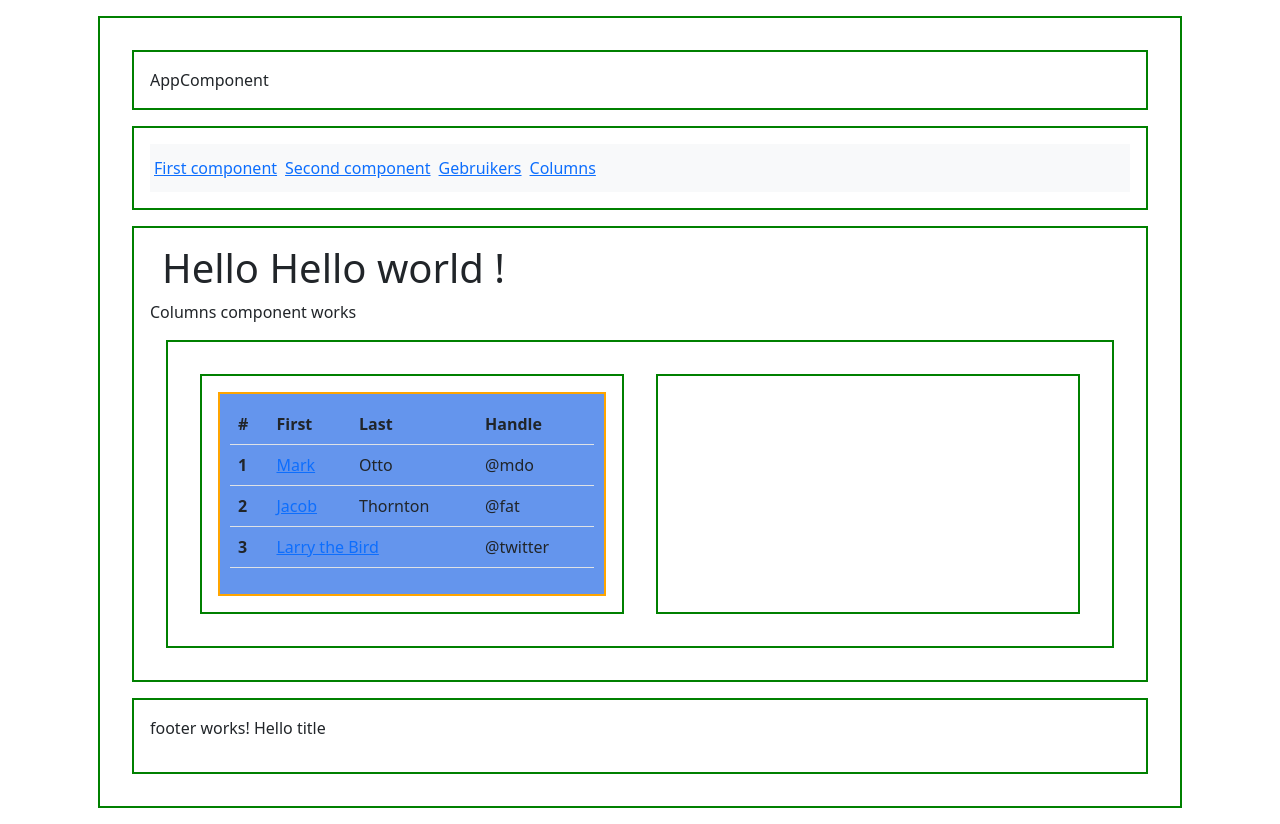
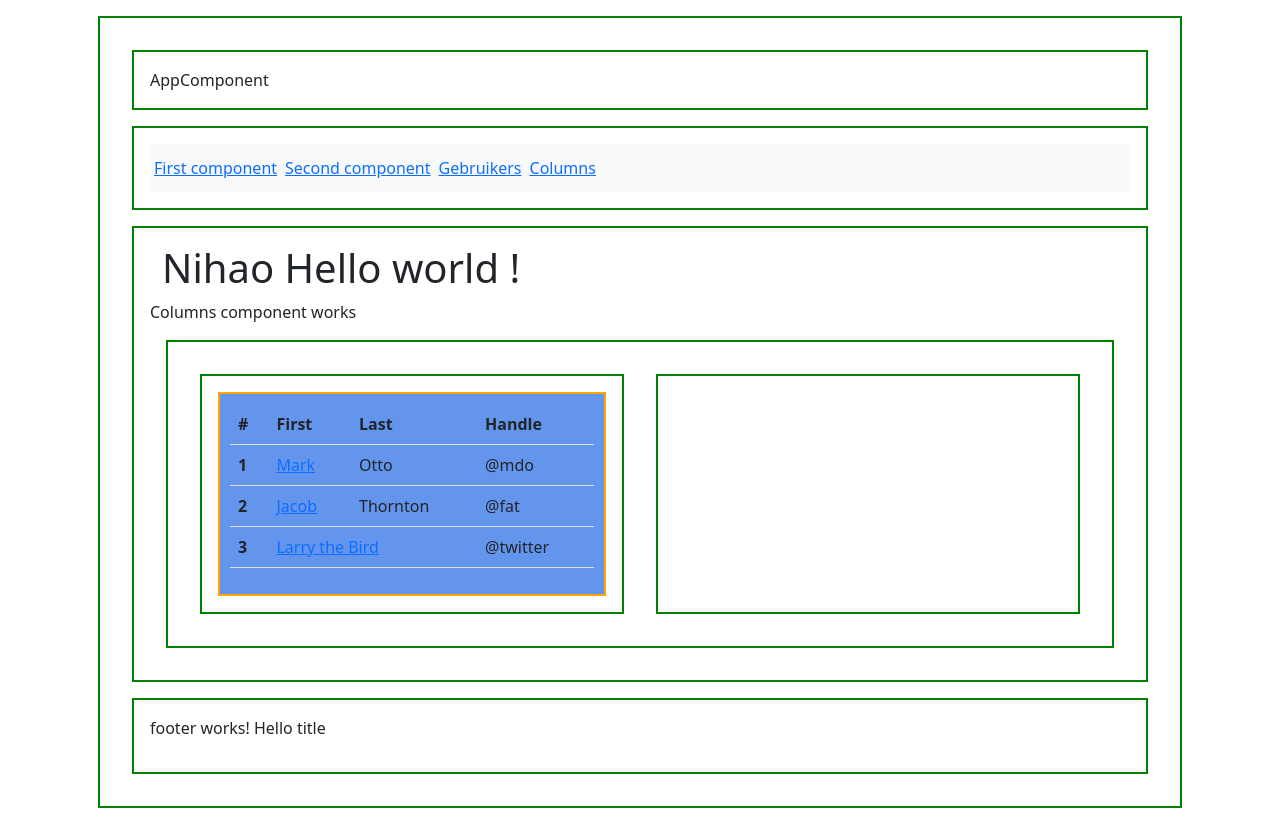
Before and after one commit to geoduin/Angular-DEMO, an Angular app: page /a-columns in a window 1280 px wide. Built offline with nearby package versions, Linux system fonts and the light colour scheme.

Commit message:
Test changes to frontend

```diff
--- a/src/app/app.component.html
+++ b/src/app/app.component.html
@@ -4,7 +4,7 @@
         <p class="bordered">AppComponent</p>
         <app-navbar></app-navbar>
         <div class="bordered">
-            <h1 class="container">Hello {{GetTitle()}} !</h1>
+            <h1 class="container">Nihao {{GetTitle()}} !</h1>
             <router-outlet></router-outlet>
         </div>
         <app-footer></app-footer>
```
